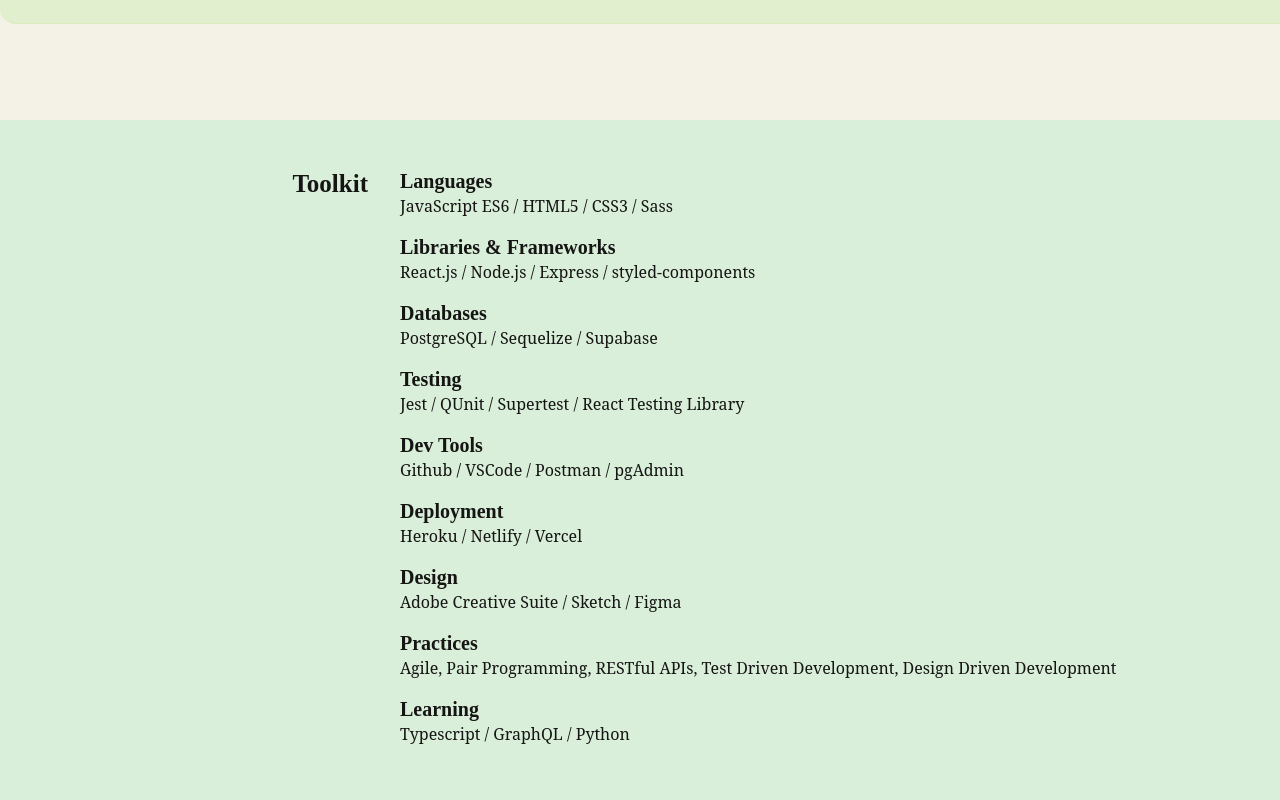
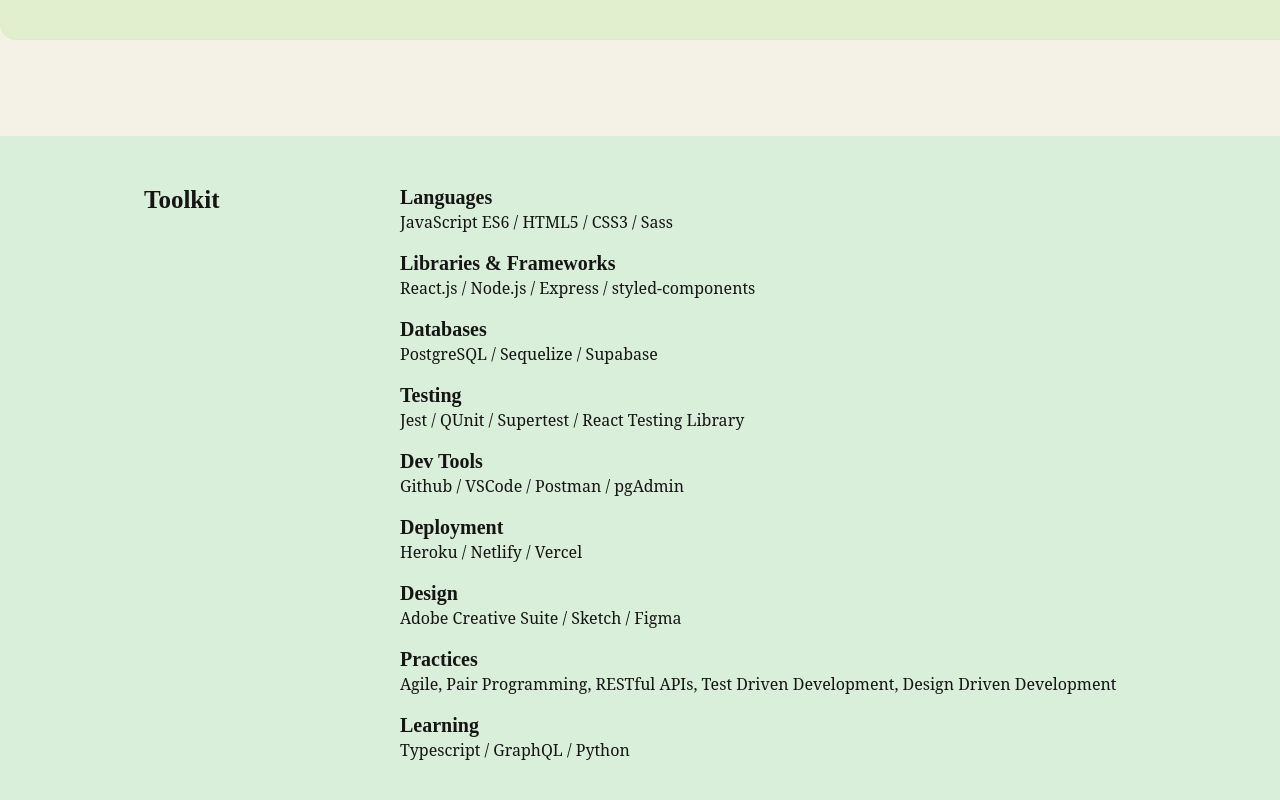
Before and after one commit to djdrakos/portfolio, a React (Create React App) app: page / in a window 1280 px wide. Shown: the part 1160-1960 px from the top of the page. Built offline with nearby package versions, Linux system fonts and the light colour scheme; a web font is replaced by a local one.

Commit message:
add intermediate breakpoint

```diff
--- a/src/components/About.js
+++ b/src/components/About.js
@@ -21,7 +21,7 @@ const About = (props) => {
   return (
     <StyledAbout {...props}>
       <h3>Portfolio v0.1.0</h3>
-      <P>Best viewed on desktop at fullscreen. Mobile version coming in the next project sprint. Built with <a href="https://reactjs.org/" target="_blank" rel="noreferrer">React v18</a>, <a href="https://styled-components.com/" target="_blank" rel="noreferrer">styled-components</a>, and <a href="https://www.radix-ui.com/" target="_blank" rel="noreferrer">Radix Primitives</a>, deployed on <a href="https://www.netlify.com/" target="_blank" rel="noreferrer">Netlify.</a> The sticky scroll is a hand-rolled React hook that uses the magic of CSS and the <a href="https://developer.mozilla.org/en-US/docs/Web/API/Intersection_Observer_API" rel="noreferrer" target="_blank">Intersection Observer API.</a></P>
+      <P>Best viewed on xLarge at fullscreen. Mobile version coming in the next project sprint. Built with <a href="https://reactjs.org/" target="_blank" rel="noreferrer">React v18</a>, <a href="https://styled-components.com/" target="_blank" rel="noreferrer">styled-components</a>, and <a href="https://www.radix-ui.com/" target="_blank" rel="noreferrer">Radix Primitives</a>, deployed on <a href="https://www.netlify.com/" target="_blank" rel="noreferrer">Netlify.</a> The sticky scroll is a hand-rolled React hook that uses the magic of CSS and the <a href="https://developer.mozilla.org/en-US/docs/Web/API/Intersection_Observer_API" rel="noreferrer" target="_blank">Intersection Observer API.</a></P>
 
       <P>Typographic direction aided by <a href="https://type-scale.com/" target="_blank" rel="noreferrer">Type Scale</a>.</P>
 
--- a/src/components/Bio.js
+++ b/src/components/Bio.js
@@ -89,7 +89,7 @@ const StyledBio = styled.div`
     top: 0;
   }
 
-  @media screen and (${breakpoints.tablet}) {
+  @media screen and (${breakpoints.large}) {
     .tooltip-root{
       transform: translate(-1.2rem, -.9rem);
     }
--- a/src/components/GridContainer.js
+++ b/src/components/GridContainer.js
@@ -13,7 +13,7 @@ const StyledGridContainer = styled.div.attrs( props => ({ style:  props }))`
   top: var(--top-offset);
   height: var(--section-height);
 
-  @media screen and (${breakpoints.tablet}) {
+  @media screen and (${breakpoints.large}) {
     padding-inline: clamp(3rem, 12vw, 5rem);
   }
 `
--- a/src/components/GridItem.js
+++ b/src/components/GridItem.js
@@ -7,30 +7,37 @@ const StyledDiv = styled.div.attrs( props => ({ style:  props }))`
   align-items: flex-start;
 
   ${ ({ options }) => options && css`
-    @media screen and ${breakpoints.desktop} {
-      grid-column:  ${options.l.colStart} / ${options.l.colSpan};
+    @media screen and ${breakpoints.xLarge} {
+      grid-column:  ${options.xl.colStart} / ${options.xl.colSpan};
     }
   `}
 
   ${ ({ options }) => options && css`
-    @media screen and ${breakpoints.tablet} {
+    @media screen and ${breakpoints.large} {
+      grid-column: ${options.l.colStart} / ${options.l.colSpan};
+    }
+  `}
+
+  ${ ({ options }) => options && css`
+    @media screen and ${breakpoints.medium} {
       grid-column: ${options.m.colStart} / ${options.m.colSpan};
     }
   `}
 
   ${ ({ options }) => options && css`
-    @media screen and ${breakpoints.mobile} {
+    @media screen and ${breakpoints.small} {
       grid-column: ${options.s.colStart} / ${options.s.colSpan};
     }
   `}
 `
 
-const GridItem = forwardRef(({children, s, m, l, ...props}, forwardedRef) => {
+const GridItem = forwardRef(({children, s, m, l, xl,...props}, forwardedRef) => {
 
 const sizePropsArray = [
     { s },
     { m },
     { l },
+    { xl },
   ]
 
 const createGridOptions = (sizeProps) => {
--- a/src/components/Hero.js
+++ b/src/components/Hero.js
@@ -32,7 +32,7 @@ const StyledHero = styled(GridContainer)`
     top: 0;
   }
 
-  @media screen and (${breakpoints.tablet}) {
+  @media screen and (${breakpoints.large}) {
     .wrapper-portrait{
       max-width: 12.75rem;
       width: 100%;
--- a/src/components/Main.js
+++ b/src/components/Main.js
@@ -14,7 +14,7 @@ const StyledMain = styled.main`
   padding-top: var(--gap300);
   padding-bottom: calc(100vh - var(--header100) - var(--stack-block400));
 
-  @media screen and (${breakpoints.tablet}) {
+  @media screen and (${breakpoints.large}) {
     row-gap: var(--gap100);
   }
 `
--- a/src/components/SectionContent.js
+++ b/src/components/SectionContent.js
@@ -25,7 +25,7 @@ const StyledSection = styled(GridContainer)`
     margin-bottom: var(--stack-block);
   }
 
-  @media screen and (${breakpoints.tablet}) {
+  @media screen and (${breakpoints.large}) {
     h2 {
       top: calc(var(--stack-start) + var(--stack-block) - var(--stack-block100) + .3rem);
     }
--- a/src/components/ThoughtSpiral.js
+++ b/src/components/ThoughtSpiral.js
@@ -64,7 +64,7 @@ const StyledSpiral = styled.div`
     top: var(--stack-block400);
   }
 
-    @media screen and (${breakpoints.tablet}) {
+    @media screen and (${breakpoints.large}) {
     padding-right: clamp(3rem, 12vw, 5rem);
   }
 `
--- a/src/components/Typography.js
+++ b/src/components/Typography.js
@@ -5,9 +5,9 @@ const H1 = styled.h1`
   margin-top: 0;
   font-size: 3.052rem;
 
-  ${`@media screen and ${breakpoints.tablet}`} {font-size: 1.802rem;}
+  ${`@media screen and ${breakpoints.large}`} {font-size: 1.802rem;}
 
-  ${`@media screen and ${breakpoints.mobile}`} {
+  ${`@media screen and ${breakpoints.small}`} {
 
   }
 `
@@ -15,9 +15,9 @@ const H1 = styled.h1`
 const H2 = styled.h2`
   font-size: 2.441rem;
 
-  ${`@media screen and ${breakpoints.tablet}`} {font-size: 1.602rem;}
+  ${`@media screen and ${breakpoints.large}`} {font-size: 1.602rem;}
 
-  ${`@media screen and ${breakpoints.mobile}`} {
+  ${`@media screen and ${breakpoints.small}`} {
 
   }
 `
@@ -25,9 +25,9 @@ const H2 = styled.h2`
 const H3 = styled.h3`
   font-size: 1.953rem;
 
-  ${`@media screen and ${breakpoints.tablet}`} {font-size: 1.424rem;}
+  ${`@media screen and ${breakpoints.large}`} {font-size: 1.424rem;}
 
-  ${`@media screen and ${breakpoints.mobile}`} {
+  ${`@media screen and ${breakpoints.small}`} {
 
   }
 `
@@ -35,9 +35,9 @@ const H3 = styled.h3`
 const H4 = styled.h4`
   font-size: 1.563rem;
 
-  ${`@media screen and ${breakpoints.tablet}`} {font-size: 1.266rem;}
+  ${`@media screen and ${breakpoints.large}`} {font-size: 1.266rem;}
 
-  ${`@media screen and ${breakpoints.mobile}`} {
+  ${`@media screen and ${breakpoints.small}`} {
 
   }
 `
@@ -45,15 +45,15 @@ const H4 = styled.h4`
 const H5 = styled.h5`
   font-size: 1.25rem;
 
-  ${`@media screen and ${breakpoints.tablet}`} {font-size: 1.125rem;}
+  ${`@media screen and ${breakpoints.large}`} {font-size: 1.125rem;}
 `
 
 const H6 = styled.h6`
 
 
-  ${`@media screen and ${breakpoints.tablet}`} {font-size: 1rem;}
+  ${`@media screen and ${breakpoints.large}`} {font-size: 1rem;}
 
-  ${`@media screen and ${breakpoints.mobile}`} {
+  ${`@media screen and ${breakpoints.small}`} {
 
   }
 `
@@ -61,7 +61,7 @@ const H6 = styled.h6`
 const P = styled.p`
   margin-bottom: 1rem;
 
-  ${`@media screen and ${breakpoints.mobile}`} {
+  ${`@media screen and ${breakpoints.small}`} {
 
   }
 `
--- a/src/styles/breakpoints.js
+++ b/src/styles/breakpoints.js
@@ -1,7 +1,8 @@
 const breakpoints = {
-  mobile: '(max-width: 37.5em)',
-  tablet: '(max-width: 74.99em)',
-  desktop: '(min-width: 75em)',
+  small: '(max-width: 37.5em)',
+  medium: 'max-width: 56.25em)',
+  large: '(max-width: 74.99em)',
+  xLarge: '(min-width: 75em)',
 }
 
 export default breakpoints
```
